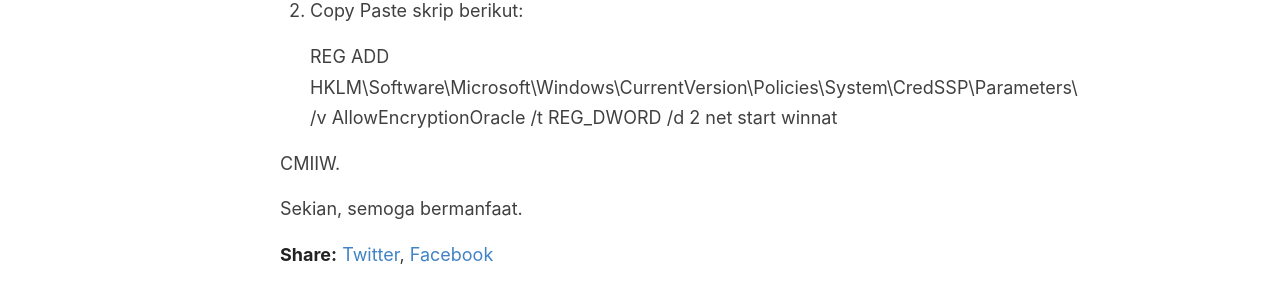
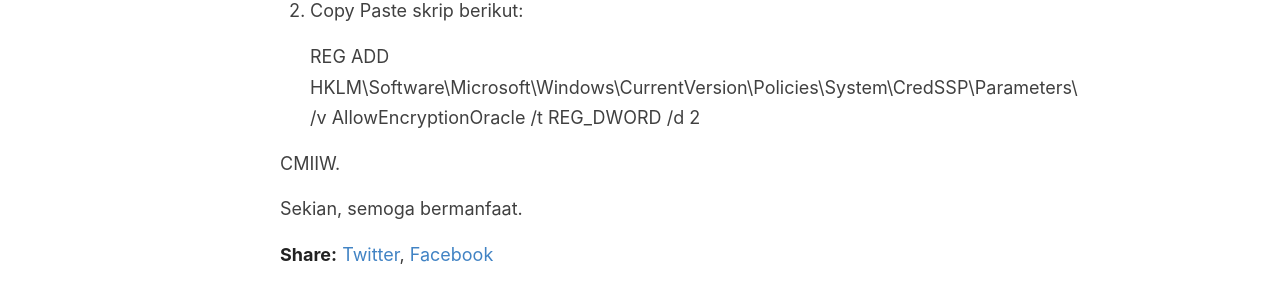
Before and after one commit to dede-irwanto/dede-irwanto.github.io, a Jekyll site: the page built from _posts/2021-12-22-credssp-encryption-oracle-remediation.md, in a window 1280 px wide. Shown: the part 363-663 px from the top of the page. Built offline with Jekyll 4.4.1, drawn with Linux system fonts in a browser that asks for light colours; comment, search, counter and statistics services are not loaded.

Commit message:
Update 2021-12-22-credssp-encryption-oracle-remediation.md

```diff
--- a/_posts/2021-12-22-credssp-encryption-oracle-remediation.md
+++ b/_posts/2021-12-22-credssp-encryption-oracle-remediation.md
@@ -8,7 +8,6 @@ Untuk mengatasi masalah CredSSP saat melakukn remote desktop di windows lakukan
     REG ADD
     HKLM\Software\Microsoft\Windows\CurrentVersion\Policies\System\CredSSP\Parameters\ /v
     AllowEncryptionOracle /t REG_DWORD /d 2
-    net start winnat
 
 CMIIW.
 
```
